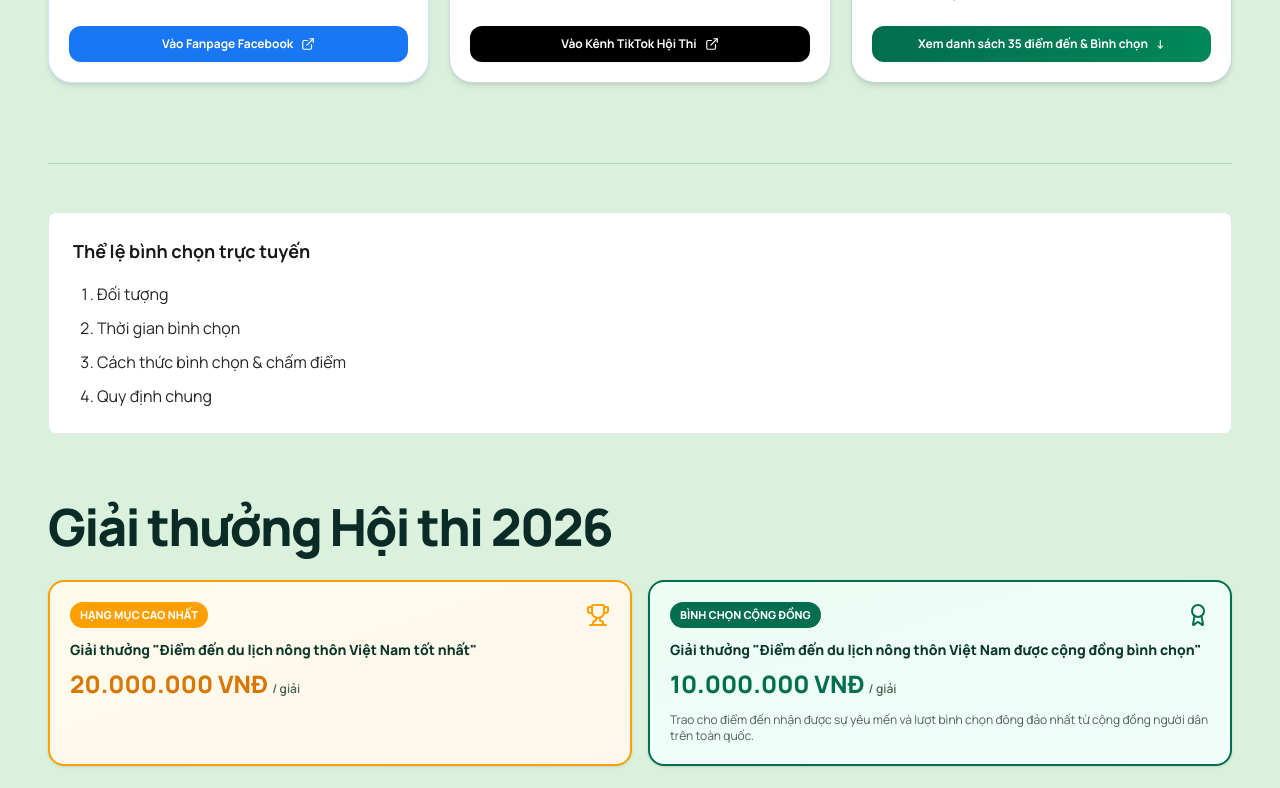
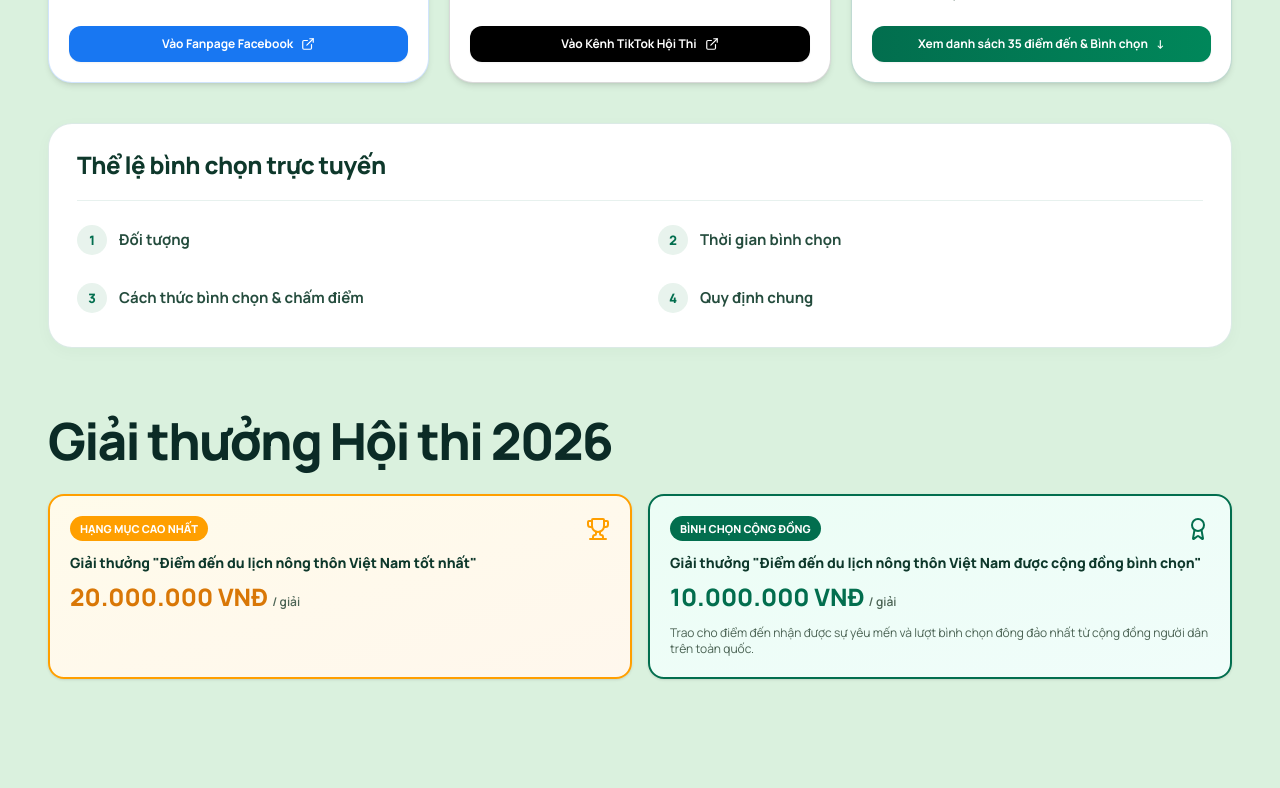
Before and after one commit to hlbaot/duLichNongThon, a Next.js app: page / in a window 1280 px wide. Shown: the part 3320-4108 px from the top of the page. Built offline with nearby package versions, Linux system fonts and the light colour scheme; no server answers.

Commit message:
refactor: redesign voting rules component and styles for improved layout

```diff
--- a/src/components/rules-content.tsx
+++ b/src/components/rules-content.tsx
@@ -48,11 +48,13 @@ function TikTokBadgeIcon({ className = "h-6 w-6" }: { className?: string }) {
  * ========================================================================= */
 export function OfficialRulesArticles({ inline = false }: { inline?: boolean }) {
   return (
-    <ol className={`list-decimal space-y-2 pl-6 text-base leading-relaxed text-[#262626] ${inline ? "" : "rounded-lg border border-neutral-200 bg-white py-5 pr-5 pl-11"}`}>
-      <li>Đối tượng</li>
-      <li>Thời gian bình chọn</li>
-      <li>Cách thức bình chọn &amp; chấm điểm</li>
-      <li>Quy định chung</li>
+    <ol className={`voting-rules-summary-list ${inline ? "" : "voting-rules-summary"}`} role="list">
+      {["Đối tượng", "Thời gian bình chọn", "Cách thức bình chọn & chấm điểm", "Quy định chung"].map((label, index) => (
+        <li key={label}>
+          <span className="voting-rules-summary-number" aria-hidden="true">{index + 1}</span>
+          <span>{label}</span>
+        </li>
+      ))}
     </ol>
   );
 }
--- a/src/components/voting-rules.tsx
+++ b/src/components/voting-rules.tsx
@@ -2,11 +2,11 @@ import { OfficialRulesArticles, RulesAwards } from "./rules-content";
 
 export function VotingRules() {
   return (
-    <div className="mt-14 space-y-12 border-t border-emerald-900/20 pt-10 sm:mt-20 sm:space-y-16 sm:pt-12">
+    <div className="mt-8 space-y-12 sm:mt-10 sm:space-y-16">
       {/* 4 Điều Thể lệ Bình chọn Trực tuyến */}
-      <section aria-labelledby="official-rules-heading" className="rounded-lg border border-neutral-200 bg-white p-5 sm:p-6" data-aos="fade-up">
-        <header className="mb-4">
-          <h3 id="official-rules-heading" className="text-lg font-bold text-neutral-900">
+      <section aria-labelledby="official-rules-heading" className="voting-rules-summary" data-aos="fade-up">
+        <header className="voting-rules-summary-heading">
+          <h3 id="official-rules-heading" className="voting-rules-summary-title">
             Thể lệ bình chọn trực tuyến
           </h3>
         </header>
--- a/src/styles/how-to-vote.css
+++ b/src/styles/how-to-vote.css
@@ -242,3 +242,24 @@
   .how-tilt-zone:hover .how-card, .how-tilt-zone:hover .how-watermark { transform: none; }
   .how-step::before { transform: none; transition: none; }
 }
+
+
+/* One compact rules block, matching the campaign cards. */
+.voting-rules-summary {
+  padding: 24px 28px;
+  border: 1px solid #026e4e24;
+  border-radius: 24px;
+  background: #fff;
+  box-shadow: 0 4px 16px #0e382b08;
+}
+.voting-rules-summary-heading { padding-bottom: 18px; border-bottom: 1px solid #026e4e18; }
+.voting-rules-summary-title { color: #0e382b; font-size: clamp(20px, 2vw, 24px); font-weight: 800; line-height: 1.4; letter-spacing: -.02em; }
+.voting-rules-summary-list { display: grid; grid-template-columns: repeat(2, minmax(0, 1fr)); gap: 8px 36px; list-style: none; margin: 14px 0 0; }
+.voting-rules-summary-list > li { display: flex; align-items: center; gap: 12px; min-width: 0; padding: 10px 0; color: #244c3d; font-size: 15px; font-weight: 650; line-height: 1.6; }
+.voting-rules-summary-number { display: grid; place-items: center; flex-shrink: 0; width: 30px; height: 30px; border-radius: 50%; background: #e8f3ed; color: #026e4e; font-size: 13px; font-weight: 800; font-variant-numeric: tabular-nums; }
+.voting-rules-summary-list.voting-rules-summary { margin-top: 0; }
+@media (max-width: 639px) {
+  .voting-rules-summary { padding: 20px; }
+  .voting-rules-summary-list { grid-template-columns: minmax(0, 1fr); gap: 2px; }
+  .voting-rules-summary-list > li { font-size: 14px; }
+}
```
